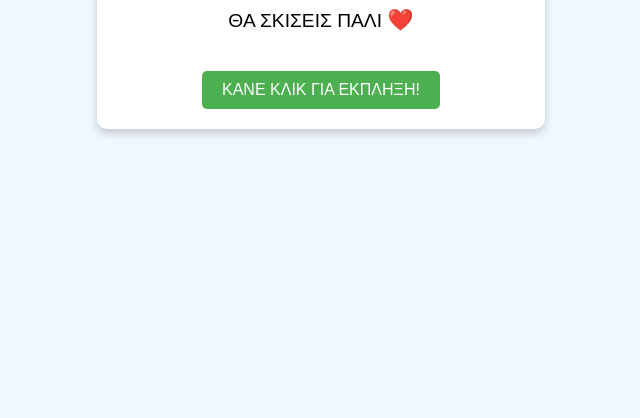
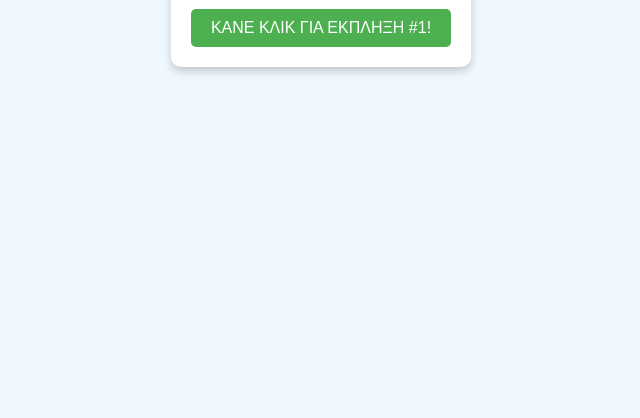
Before and after one commit to NickGkiokas/Surprise, a plain HTML site: page index.html in a window 1280 px wide. Shown: the part 382-800 px from the top of the page, without its empty margins (319-959 px from the left). Drawn offline with Linux system fonts and the light colour scheme.

Commit message:
Update index.html

```diff
--- a/index.html
+++ b/index.html
@@ -8,11 +8,15 @@
 </head>
 <body>
     <div class="container">
-        <h1>ΚΑΛΗ ΤΥΧΗ ΑΥΡΙΟ ΣΠΟΡΕ</h1>
-        <p>ΘΑ ΣΚΙΣΕΙΣ ΠΑΛΙ <span class="heart">❤️</span></p>
-        <button id="confettiButton">ΚΑΝΕ ΚΛΙΚ ΓΙΑ ΕΚΠΛΗΞΗ!</button>
-        <canvas id="confettiCanvas"></canvas>
-        <audio id="funTune" src="tune.mp3"></audio>
+        <button id="surpriseButton">ΚΑΝΕ ΚΛΙΚ ΓΙΑ ΕΚΠΛΗΞΗ #1!</button>
+        <div id="countdown" style="display: none; font-size: 3em; margin-top: 20px;"></div>
+        <div id="messageContainer" style="display: none;">
+            <h1>ΚΑΛΗ ΤΥΧΗ ΑΥΡΙΟ ΣΠΟΡΕ</h1>
+            <p>ΘΑ ΣΚΙΣΕΙΣ ΠΑΛΙ <span class="heart">❤️</span></p>
+            <button id="confettiButton">ΚΑΝΕ ΚΛΙΚ ΓΙΑ ΕΚΠΛΗΞΗ #2!</button>
+            <canvas id="confettiCanvas"></canvas>
+            <audio id="funTune" src="tune.mp3"></audio>
+        </div>
     </div>
     <script src="script.js"></script>
 </body>
```
